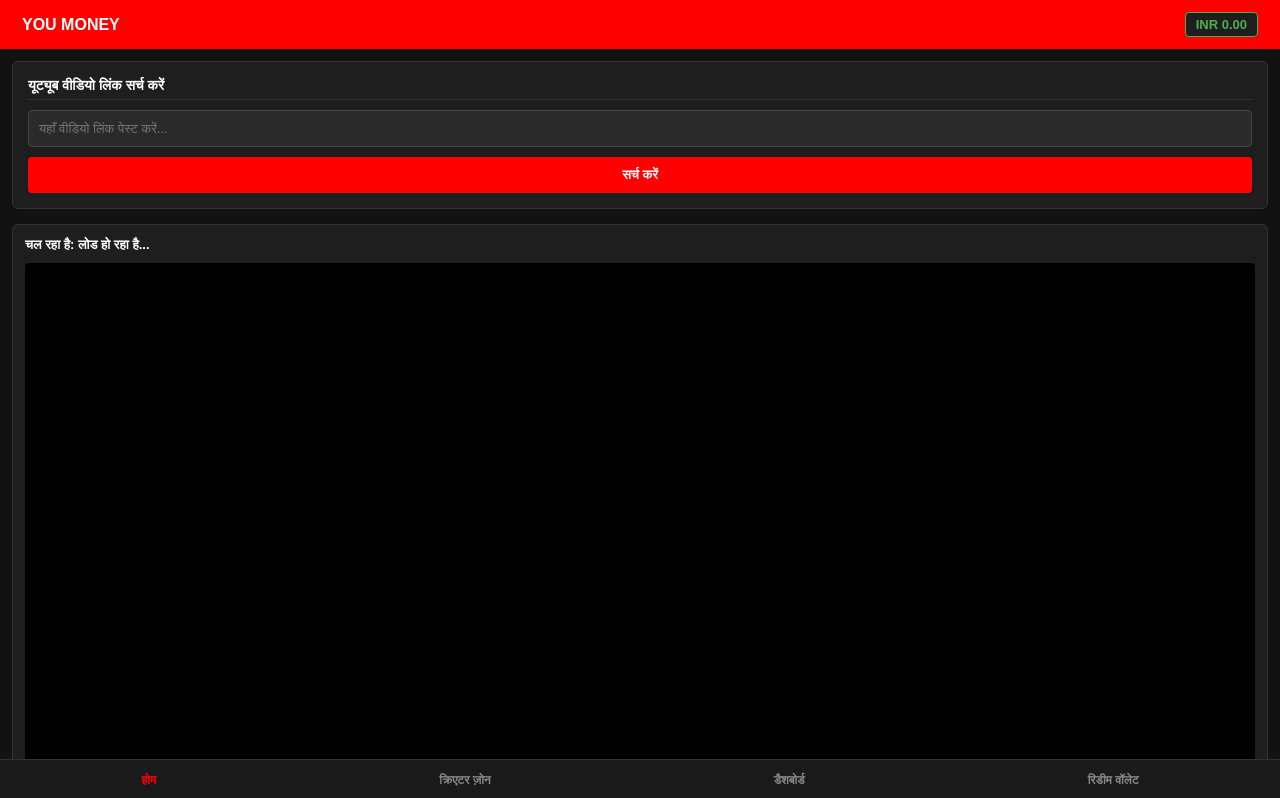
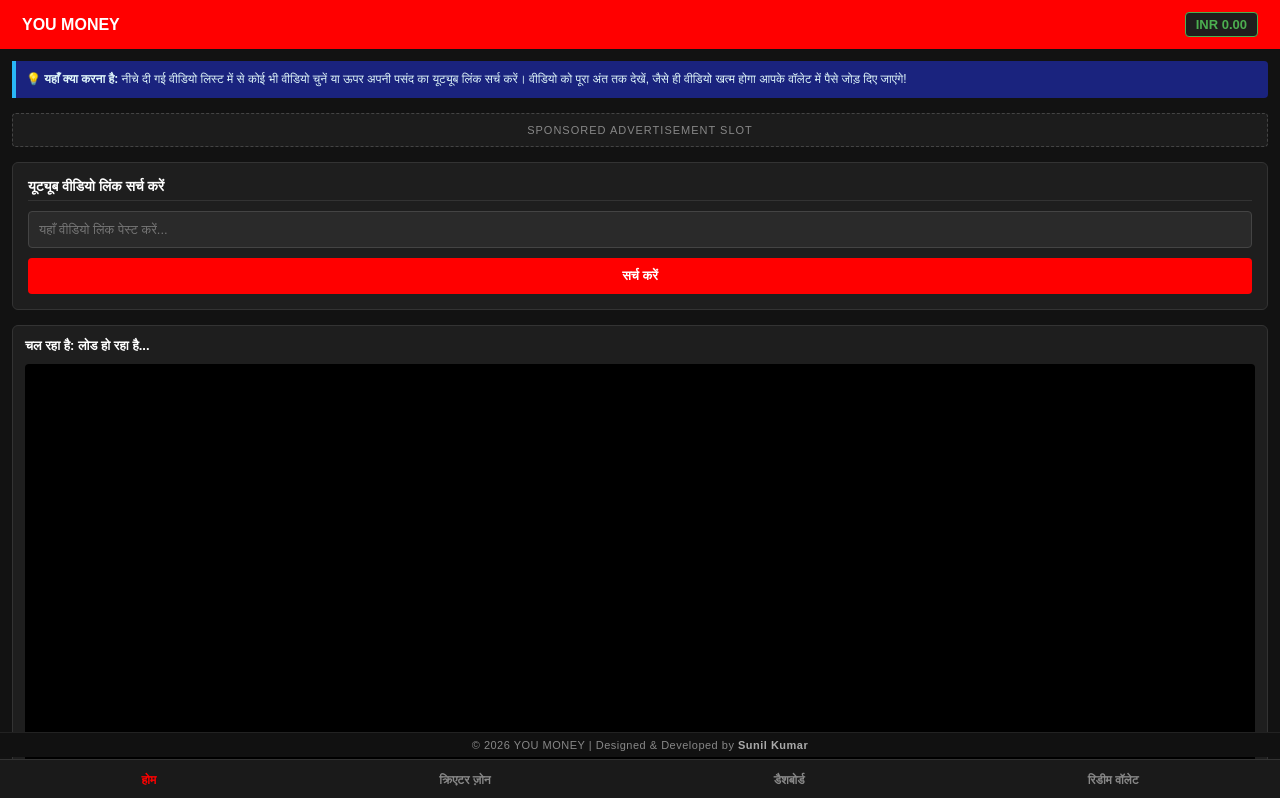
Before and after one commit to youmoney2026/youmoney-, a plain HTML site: page index.html in a window 1280 px wide. Shown: the top 798 px of the page. Drawn offline with Linux system fonts and the light colour scheme.

Commit message:
Update index.html

```diff
--- a/index.html
+++ b/index.html
@@ -11,7 +11,7 @@
             color: #e0e0e0;
             margin: 0;
             padding: 0;
-            padding-bottom: 75px;
+            padding-bottom: 110px; /* नीचे फुटर और नेविगेशन के लिए पर्याप्त जगह */
         }
         .header-container {
             background-color: #ff0000;
@@ -42,6 +42,32 @@
         .container {
             padding: 12px;
         }
+
+        /* पेज के निर्देश (Instructions) की स्टाइल */
+        .page-instruction {
+            background-color: #1a237e;
+            border-left: 4px solid #29b6f6;
+            padding: 10px;
+            font-size: 12px;
+            color: #e0f7fa;
+            margin-bottom: 15px;
+            border-radius: 0 4px 4px 0;
+            line-height: 1.4;
+        }
+
+        .ad-slot {
+            background-color: #1c1c1c;
+            border: 1px dashed #444;
+            color: #888;
+            padding: 10px;
+            text-align: center;
+            font-size: 11px;
+            margin-bottom: 15px;
+            border-radius: 4px;
+            text-transform: uppercase;
+            letter-spacing: 1px;
+        }
+
         .box-container {
             background-color: #1e1e1e;
             padding: 15px;
@@ -92,6 +118,7 @@
             color: #ffffff;
             font-weight: bold;
         }
+
         .video-wrapper {
             position: relative;
             width: 100%;
@@ -101,13 +128,15 @@
             border-radius: 4px;
             overflow: hidden;
         }
-        .video-wrapper div {
+        .video-wrapper iframe, .video-wrapper div {
             position: absolute;
             top: 0;
             left: 0;
-            width: 100%;
-            height: 100%;
+            width: 100% !important;
+            height: 100% !important;
+            border: none;
         }
+
         .status-text {
             font-size: 12px;
             color: #ff9800;
@@ -194,6 +223,7 @@
         }
         .dash-num.green {
             color: #4caf50;
+            font-weight: bold;
         }
         .qr-placeholder {
             width: 180px;
@@ -207,6 +237,25 @@
             font-weight: bold;
             font-size: 12px;
             border-radius: 4px;
+        }
+
+        /* नीचे का फिक्स्ड क्रिएटर फुटर क्रेडिट */
+        .app-footer-credit {
+            position: fixed;
+            bottom: 43px; /* नेविगेशन बार के ठीक ऊपर रहेगा */
+            left: 0;
+            width: 100%;
+            background-color: #111;
+            color: #888;
+            text-align: center;
+            font-size: 11px;
+            padding: 6px 0;
+            border-top: 1px solid #222;
+            letter-spacing: 0.5px;
+            z-index: 99;
+        }
+        .app-footer-credit strong {
+            color: #aaa;
         }
 
         /* नीचे का नेविगेशन बार */
@@ -252,8 +301,15 @@
 
     <div class="container">
 
-        <!-- PAGE 1: होम पेज (वीडियो प्लेयर और लिस्ट) -->
+        <!-- PAGE 1: होम पेज -->
         <div id="page-home" class="app-page active">
+            <!-- निर्देश -->
+            <div class="page-instruction">
+                <strong>💡 यहाँ क्या करना है:</strong> नीचे दी गई वीडियो लिस्ट में से कोई भी वीडियो चुनें या ऊपर अपनी पसंद का यूट्यूब लिंक सर्च करें। वीडियो को पूरा अंत तक देखें, जैसे ही वीडियो खत्म होगा आपके वॉलेट में पैसे जोड़ दिए जाएंगे!
+            </div>
+
+            <div class="ad-slot" id="ad-top">SPONSORED ADVERTISEMENT SLOT</div>
+
             <div class="box-container">
                 <p class="box-title">यूट्यूब वीडियो लिंक सर्च करें</p>
                 <input type="text" id="search-url" class="input-field" placeholder="यहाँ वीडियो लिंक पेस्ट करें...">
@@ -269,14 +325,23 @@
                 <div id="main-success" class="success-text">सफलता: ₹0.01 आपके वॉलेट में जोड़ दिए गए हैं!</div>
             </div>
 
+            <div class="ad-slot" id="ad-middle">BANNER AD - WATCH AND EARN MORE</div>
+
             <div class="box-container">
                 <p class="box-title">वीडियो लिस्ट</p>
                 <div id="dynamic-playlist"></div>
             </div>
+
+            <div class="ad-slot" id="ad-bottom">SPONSORED LINKS & ADS</div>
         </div>
 
-        <!-- PAGE 2: क्रिएटर ज़ोन (वीडियो अपलोड फॉर्म) -->
+        <!-- PAGE 2: क्रिएटर ज़ोन -->
         <div id="page-creator" class="app-page">
+            <!-- निर्देश -->
+            <div class="page-instruction">
+                <strong>💡 यहाँ क्या करना है:</strong> यदि आप एक यूट्यूबर या क्रिएटर हैं, तो अपने वीडियो का टाइटल और लिंक डालकर उसे प्रमोट कर सकते हैं। आपका वीडियो तुरंत होम पेज की वीडियो लिस्ट में सबसे ऊपर लाइव जुड़ जाएगा।
+            </div>
+
             <div class="box-container">
                 <p class="box-title">नया वीडियो प्रमोट करें</p>
                 <label class="video-title" style="display:block; margin-bottom:5px;">वीडियो का टाइटल</label>
@@ -294,8 +359,13 @@
             </div>
         </div>
 
-        <!-- PAGE 3: क्रिएटर डैशबोर्ड (व्यूज और कमाई) -->
+        <!-- PAGE 3: क्रिएटर डैशबोर्ड -->
         <div id="page-dashboard" class="app-page">
+            <!-- निर्देश -->
+            <div class="page-instruction">
+                <strong>💡 यहाँ क्या करना है:</strong> यह आपका पर्सनल ट्रैकिंग बोर्ड है। आपके द्वारा 'क्रिएटर ज़ोन' से अपलोड किए गए सभी वीडियो पर टोटल कितने व्यूज आए हैं और उससे आपकी खुद की कितनी एक्स्ट्रा कमाई हुई है, वह आप यहाँ लाइव देख सकते हैं।
+            </div>
+
             <div class="box-container">
                 <p class="box-title">क्रिएटर डैशबोर्ड</p>
                 <p class="video-title" style="color: #aaa;">आपके द्वारा अपलोड किए गए वीडियो की लाइव प्रोग्रेस रिपोर्ट:</p>
@@ -313,8 +383,13 @@
             </div>
         </div>
 
-        <!-- PAGE 4: वॉलेट और रिडीम पेज (QR कोड) -->
+        <!-- PAGE 4: वॉलेट और रिडीम पेज -->
         <div id="page-wallet" class="app-page">
+            <!-- निर्देश -->
+            <div class="page-instruction">
+                <strong>💡 यहाँ क्या करना है:</strong> यहाँ आप अपनी कुल कमाई देख सकते हैं। जब आपका बैलेंस न्यूनतम ₹50.00 तक पहुँच जाए, तो नीचे अपना UPI ID डालें और पेमेंट रिक्वेस्ट सबमिट करें। वेरिफिकेशन के बाद पैसे आपके खाते में भेज दिए जाएंगे।
+            </div>
+
             <div class="box-container" style="text-align: center;">
                 <p class="box-title" style="text-align: left;">पैसे निकालने का सिस्टम</p>
                 <p class="video-title" style="font-size: 16px; color: #4caf50; margin-top: 15px;">
@@ -335,6 +410,11 @@
 
     </div>
 
+    <!-- डेवलपर क्रेडिट फुटर (नेविगेशन के ठीक ऊपर दिखेगा) -->
+    <div class="app-footer-credit">
+        © 2026 YOU MONEY | Designed & Developed by <strong>Sunil Kumar</strong>
+    </div>
+
     <!-- नीचे का 4-पेज नेविगेशन बार -->
     <div class="bottom-nav">
         <button id="nav-home" class="nav-btn active" onclick="switchPage('home')">होम</button>
@@ -349,7 +429,6 @@
         let watchedVideos = {};
         let player;
 
-        // क्रिएटर डैशबोर्ड का डेटा ट्रैक करने के लिए
         let totalCreatorViews = 0;
         let totalCreatorEarnings = 0.00;
 
@@ -374,7 +453,6 @@
             document.getElementById('wallet-page-balance').innerText = currentBalance.toFixed(2);
         }
 
-        // 4 पेजों को आपस में बदलने का फंक्शन
         function switchPage(pageId) {
             document.querySelectorAll('.app-page').forEach(page => page.classList.remove('active'));
             document.querySelectorAll('.nav-btn').forEach(btn => btn.classList.remove('active'));
@@ -399,6 +477,12 @@
 
             player = new YT.Player('main-player', {
                 videoId: currentVideoId,
+                playerVars: {
+                    'autoplay': 0,
+                    'rel': 0,
+                    'showinfo': 0,
+                    'ecver': 2
+                },
                 events: {
                     'onStateChange': onPlayerStateChange
                 }
@@ -511,15 +595,13 @@
                 if (!watchedVideos[currentVideoId]) {
                     watchedVideos[currentVideoId] = true;
 
-                    // व्यूअर के वॉलेट में पैसा जोड़ना
                     currentBalance += 0.01;
                     localStorage.setItem('youmoney_balance', currentBalance);
                     updateBalanceDisplays();
 
-                    // यदि वीडियो क्रिएटर का है, तो क्रिएटर डैशबोर्ड का डेटा बढ़ाना
                     if (isCurrentVideoFromCreator) {
                         totalCreatorViews += 1;
-                        totalCreatorEarnings += 0.02; // क्रिएटर को हर व्यू पर 2 पैसे
+                        totalCreatorEarnings += 0.02;
 
                         document.getElementById('dash-views').innerText = totalCreatorViews;
                         document.getElementById('dash-earnings').innerText = "₹" + totalCreatorEarnings.toFixed(2);
```
